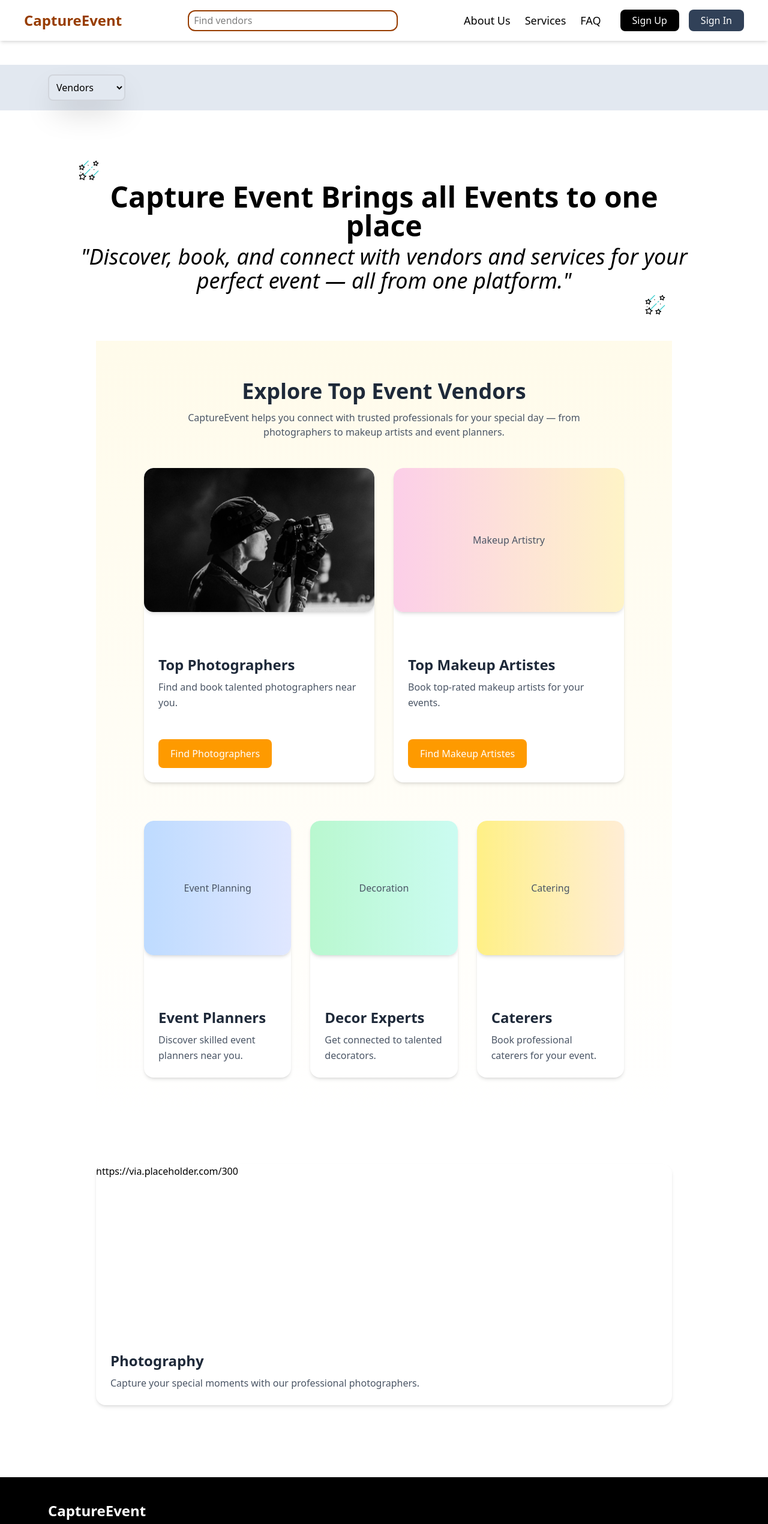
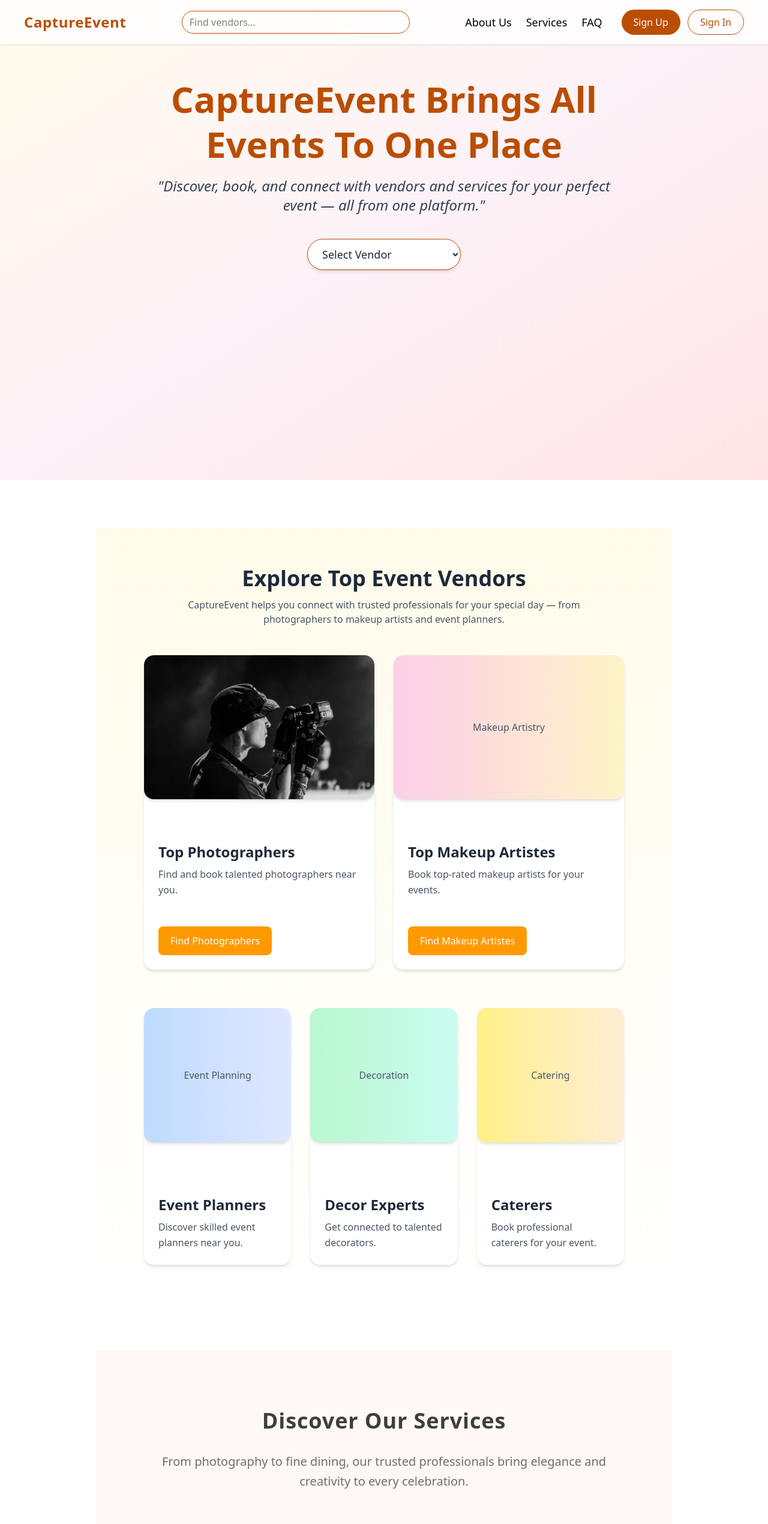
Before and after one commit to Jessica-Agorye/CaptureEvent, a React (Vite) app: page / in a window 1280 px wide. Shown: the top 2540 px of the page at 60% size. Built offline with nearby package versions, Linux system fonts and the light colour scheme.

Commit message:
fixed main section

```diff
--- a/src/components/NavMenu.tsx
+++ b/src/components/NavMenu.tsx
@@ -1,78 +1,91 @@
 import { useState } from "react";
-import { Menu, X } from "lucide-react"; // optional for icons, install with: npm i lucide-react
+import { Menu, X } from "lucide-react";
 
 const NavMenu = () => {
   const [isOpen, setIsOpen] = useState(false);
-
   const toggleMenu = () => setIsOpen(!isOpen);
 
   return (
-    <nav className="bg-white shadow-md">
+    <nav className="fixed top-0 left-0 w-full bg-white/80 backdrop-blur-md shadow-sm z-50 transition-all duration-300">
       <div className="flex items-center justify-between px-6 py-4 md:px-10">
         {/* Logo */}
-        <div className="text-2xl font-bold text-amber-800">CaptureEvent</div>
+        <div className="text-2xl font-extrabold text-amber-700 tracking-wide cursor-pointer hover:opacity-80 transition">
+          CaptureEvent
+        </div>
 
-        {/* Search Input (visible only on md and up) */}
-        <div className="hidden md:flex">
+        {/* Search Input (Desktop only) */}
+        <div className="hidden md:flex flex-1 justify-center">
           <input
             type="text"
-            className="pl-2 border-2 border-amber-800 rounded-xl h-[35px] w-[300px] md:w-[350px] focus:outline-none"
-            placeholder="Find vendors"
+            className="pl-3 border border-amber-700 rounded-full h-[38px] w-[320px] md:w-[380px] focus:outline-none focus:ring-2 focus:ring-amber-600 transition"
+            placeholder="Find vendors..."
           />
         </div>
 
         {/* Desktop Menu */}
         <div className="hidden md:flex items-center gap-8">
-          <ul className="flex gap-6 text-lg">
-            <li className="cursor-pointer hover:text-amber-800">About Us</li>
-            <li className="cursor-pointer hover:text-amber-800">Services</li>
-            <li className="cursor-pointer hover:text-amber-800">FAQ</li>
+          <ul className="flex gap-6 text-lg font-medium">
+            {["About Us", "Services", "FAQ"].map((item) => (
+              <li key={item} className="cursor-pointer relative group">
+                {item}
+                <span className="absolute left-0 bottom-0 w-0 h-[2px] bg-amber-700 transition-all group-hover:w-full"></span>
+              </li>
+            ))}
           </ul>
 
-          <div className="flex gap-4">
-            <button className="bg-black text-white px-5 py-1.5 rounded-lg hover:bg-gray-800">
+          <div className="flex gap-3">
+            <button className="bg-amber-700 text-white px-5 py-2 rounded-full hover:bg-amber-800 transition">
               Sign Up
             </button>
-            <button className="bg-slate-700 text-white px-5 py-1.5 rounded-lg hover:bg-slate-600">
+            <button className="border border-amber-700 text-amber-700 px-5 py-2 rounded-full hover:bg-amber-700 hover:text-white transition">
               Sign In
             </button>
           </div>
         </div>
 
-        {/* Hamburger Menu Button (mobile only) */}
+        {/* Hamburger Menu (Mobile only) */}
         <div className="md:hidden">
-          <button onClick={toggleMenu}>
+          <button onClick={toggleMenu} className="text-amber-800">
             {isOpen ? <X size={28} /> : <Menu size={28} />}
           </button>
         </div>
       </div>
 
-      {/* Mobile Dropdown Menu */}
-      {isOpen && (
-        <div className="md:hidden bg-amber-50 px-6 py-4 space-y-4 transition-all duration-300 ease-in-out">
-          <ul className="flex flex-col gap-3 text-lg">
-            <li className="cursor-pointer hover:text-amber-800">About Us</li>
-            <li className="cursor-pointer hover:text-amber-800">Services</li>
-            <li className="cursor-pointer hover:text-amber-800">FAQ</li>
+      {/* Mobile Dropdown */}
+      <div
+        className={`md:hidden bg-amber-50 overflow-hidden transition-all duration-500 ${
+          isOpen ? "max-h-[500px] py-4 px-6" : "max-h-0"
+        }`}
+      >
+        <ul className="flex flex-col gap-3 text-lg font-medium">
+          {["About Us", "Services", "FAQ"].map((item) => (
+            <li
+              key={item}
+              className="cursor-pointer border-b border-amber-100 pb-2 hover:text-amber-800 transition"
+            >
+              {item}
+            </li>
+          ))}
         </ul>
 
-          {/* Search bar for mobile */}
+        {/* Mobile Search */}
+        <div className="mt-4">
           <input
             type="text"
-            className="w-full pl-2 border-2 border-amber-800 rounded-xl h-[35px] focus:outline-none"
-            placeholder="Find vendors"
+            className="w-full pl-3 border border-amber-700 rounded-full h-[38px] focus:outline-none focus:ring-2 focus:ring-amber-600 transition"
+            placeholder="Find vendors..."
           />
+        </div>
 
-          <div className="flex flex-col sm:flex-row gap-3 pt-3">
-            <button className="bg-black text-white px-5 py-2 rounded-lg hover:bg-gray-800">
+        <div className="flex flex-col sm:flex-row gap-3 pt-5">
+          <button className="bg-amber-700 text-white px-5 py-2 rounded-full hover:bg-amber-800 transition">
             Sign Up
           </button>
-            <button className="bg-slate-700 text-white px-5 py-2 rounded-lg hover:bg-slate-600">
+          <button className="border border-amber-700 text-amber-700 px-5 py-2 rounded-full hover:bg-amber-700 hover:text-white transition">
             Sign In
           </button>
         </div>
       </div>
-      )}
     </nav>
   );
 };
--- a/src/layout/HeroSection.tsx
+++ b/src/layout/HeroSection.tsx
@@ -1,51 +1,37 @@
 import NavMenu from "../components/NavMenu";
-import MeteorRain from "../assets/images/meteor-rain.gif";
 
 const HeroSection = () => {
-  const vendors = ["Photgraphy", "Catering", "Decoration", "Planning"];
+  const vendors = ["Photography", "Catering", "Decoration", "Planning"];
 
   return (
-    <>
-      <div>
-        <div>
-          <NavMenu />
-        </div>
+    <div className="relative min-h-screen bg-gradient-to-br from-amber-50 via-pink-50 to-rose-100 overflow-hidden">
+      {/* Navbar */}
+      <NavMenu />
 
-        <div className="bg-slate-200 py-4 px-10 mt-10 flex">
-          <div>
-            <select className="border-2 border-gray-300 p-2 shadow-2xl rounded-lg ml-10">
-              <option value=""> Vendors </option>
-              {vendors.map((option, index) => (
-                <option key={index} value={option}>
-                  {option}{" "}
-                </option>
-              ))}
-            </select>
-          </div>
-        </div>
+      {/* Hero Content */}
+      <div className="flex flex-col justify-center items-center text-center mt-32 px-6 md:px-16">
+        <h1 className="text-4xl md:text-6xl font-extrabold text-amber-700 leading-tight max-w-4xl">
+          CaptureEvent Brings All Events To One Place
+        </h1>
 
-        <div className="text-center mx-[10%] mt-20 relative ">
-          <img
-            src={MeteorRain}
-            alt="animated star"
-            className="w-10 h-10  left-20 bottom-0"
-          />
-          <p className="text-5xl font-bold">
-            Capture Event Brings all Events to one place
-          </p>
+        <p className="text-lg md:text-2xl italic text-gray-700 mt-4 max-w-3xl">
+          "Discover, book, and connect with vendors and services for your
+          perfect event — all from one platform."
+        </p>
 
-          <p className="text-4xl italic font-semi-bold mt-2">
-            "Discover, book, and connect with vendors and services for your
-            perfect event — all from one platform."
-          </p>
-          <img
-            src={MeteorRain}
-            alt="animated star"
-            className="w-10 h-10 absolute right-10"
-          />
+        {/* Vendor Filter */}
+        <div className="mt-10 flex flex-col sm:flex-row items-center gap-4">
+          <select className="border border-amber-700 bg-white shadow-md rounded-full px-5 py-3 text-gray-800 text-lg focus:ring-2 focus:ring-amber-700 focus:outline-none transition w-64">
+            <option value="">Select Vendor</option>
+            {vendors.map((vendor, index) => (
+              <option key={index} value={vendor}>
+                {vendor}
+              </option>
+            ))}
+          </select>
         </div>
       </div>
-    </>
+    </div>
   );
 };
 
--- a/src/layout/MainSection.tsx
+++ b/src/layout/MainSection.tsx
@@ -1,14 +1,70 @@
-import Cards from "../components/Cards";
+const MainSection = () => {
+  const services = [
+    {
+      title: "Photography",
+      description:
+        "Preserve timeless moments with professional photographers who bring every detail to life.",
+      imageUrl:
+        "https://images.unsplash.com/photo-1504215680853-026ed2a45def?auto=format&fit=crop&w=900&q=80",
+      buttonText: "Explore Photographers",
+    },
+    {
+      title: "Catering",
+      description:
+        "Indulge your guests with curated dishes crafted by top-tier caterers for unforgettable experiences.",
+      imageUrl:
+        "https://images.unsplash.com/photo-1525610553991-2bede1a236e2?auto=format&fit=crop&w=900&q=80",
+      buttonText: "Explore Caterers",
+    },
+    {
+      title: "Decoration",
+      description:
+        "Transform your venue with creative decorators who blend color, texture, and ambiance effortlessly.",
+      // ✅ Replaced with a reliable, elegant decor image
+      imageUrl:
+        "https://images.unsplash.com/photo-1542314831-068cd1dbfeeb?auto=format&fit=crop&w=900&q=80",
+      buttonText: "Explore Decorators",
+    },
+  ];
 
-const MainSection = () => {
   return (
-    <div>
-      <Cards
-        title="Photography"
-        description="Capture your special moments with our professional photographers."
-        imageUrl="https://via.placeholder.com/300"
-      />
-    </div>
+    <section className="px-6 md:px-16 lg:px-24 py-24 bg-[#FFF8F4] min-h-screen">
+      <div className="max-w-6xl mx-auto text-center">
+        <h2 className="text-3xl md:text-4xl font-semibold text-[#3E3E3E] mb-8 tracking-wide">
+          Discover Our Services
+        </h2>
+        <p className="text-[#6E6E6E] text-lg md:text-xl max-w-3xl mx-auto mb-16 font-light leading-relaxed">
+          From photography to fine dining, our trusted professionals bring
+          elegance and creativity to every celebration.
+        </p>
+
+        <div className="grid grid-cols-1 md:grid-cols-3 gap-10">
+          {services.map((service, index) => (
+            <div
+              key={index}
+              className="bg-[#FFEAE3] rounded-3xl overflow-hidden shadow-md hover:shadow-xl transition-all duration-300 border border-[#FCE1A8]/40"
+            >
+              <img
+                src={service.imageUrl}
+                alt={service.title}
+                className="w-full h-72 object-cover"
+              />
+              <div className="p-6 text-left">
+                <h3 className="text-2xl font-semibold text-[#2E2E2E] mb-3">
+                  {service.title}
+                </h3>
+                <p className="text-[#555] text-base leading-relaxed mb-6">
+                  {service.description}
+                </p>
+                <button className="px-5 py-2.5 bg-[#FCE1A8] text-[#3E3E3E] rounded-full hover:bg-[#F9D77E] transition duration-200 font-medium">
+                  {service.buttonText}
+                </button>
+              </div>
+            </div>
+          ))}
+        </div>
+      </div>
+    </section>
   );
 };
 
```
Lines whose indentation alone changed are shown as unchanged.
